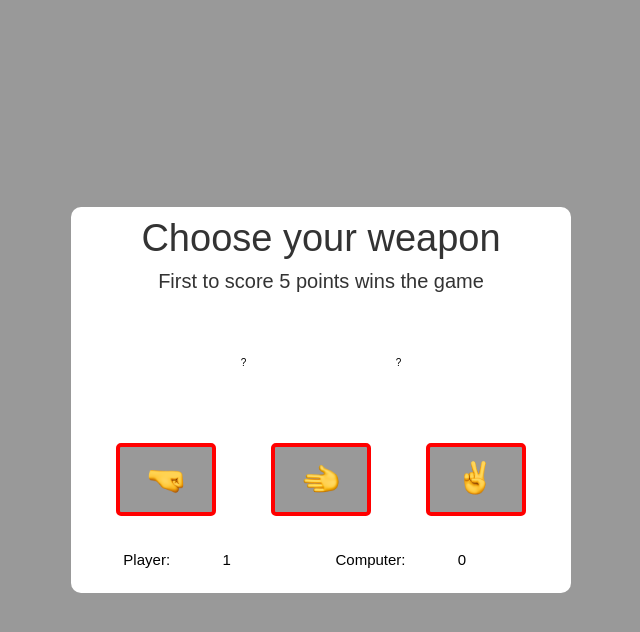
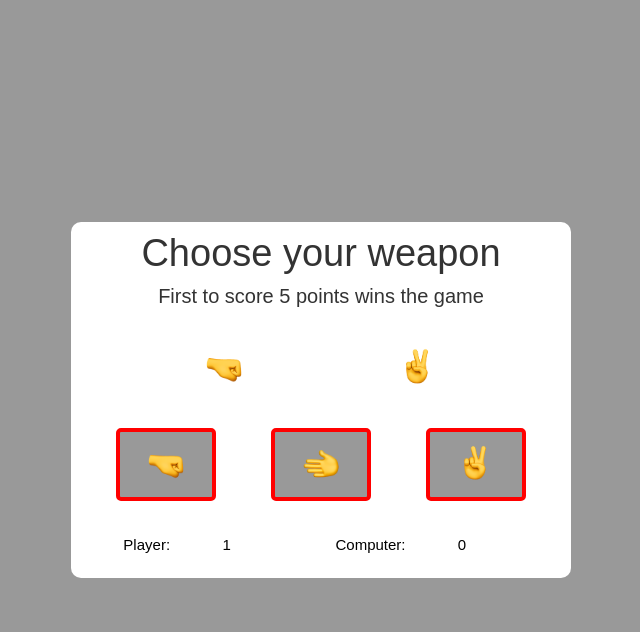
Before and after one commit to dhulkifl-a/Rock-Paper-Scissors, a plain HTML site: page index.html in a window 1280 px wide. Both pictures are taken after a click on the button 485 px from the left and 479 px from the top of the page. Shown: the whole page, without its empty margins (319-959 px from the left). Drawn offline with Linux system fonts and the light colour scheme.

Commit message:
Fix issue with images

```diff
--- a/index.html
+++ b/index.html
@@ -15,8 +15,8 @@
                 <h2>Choose your weapon</h2>
                 <h3>First to score 5 points wins the game</h3>
                 <div class="preview">
-                    <div class="preview-player">?</div>
-                    <div class="preview-computer">?</div>
+                    <div id="preview-player">?</div>
+                    <div id="preview-computer">?</div>
                 </div>
 
             </div>
--- a/javascript.js
+++ b/javascript.js
@@ -8,6 +8,17 @@ let playerValue = document.getElementById("playerScore").innerHTML;
 let compValue = document.getElementById('compScore').innerHTML;
 let playerScore = parseInt(playerValue);
 let compScore = parseInt(compValue);
+let RockImg = document.createElement('img');
+let PaperImg = document.createElement('img');
+let ScissorsImg = document.createElement('img');
+RockImg.src = "./images/Rock.png";
+RockImg.setAttribute("width", "82");
+PaperImg.src = "images/paper2.png";
+PaperImg.setAttribute("width", "82");
+ScissorsImg.src = "images/Scissors.png";
+ScissorsImg.setAttribute("width", "82");
+
+
 
 //Event Listeners
 Rockbtn.addEventListener('click', () => handleClick('Rock'));
@@ -35,9 +46,10 @@ function handleClick(playerSelection){
     const computerSelection = getComputerChoice();
     playRound(playerSelection, computerSelection);
 
+
     //Update
+    UpdateImg(playerSelection, computerSelection);
     UpdateScore(playerScore, compScore);
-
     isGameOver(playerScore, compScore);
 }
 
@@ -83,6 +95,8 @@ function closePopup() {
     document.getElementById('playerScore').innerHTML = playerScore;
     document.getElementById('compScore').innerHTML = compScore;
     document.getElementById('end-game-message').innerHTML = ""
+    document.getElementById('preview-player').innerHTML = "?"
+    document.getElementById('preview-computer').innerHTML = "?"
 }
 
 //Check if Game is over
@@ -97,3 +111,27 @@ function isGameOver(playerScore, compScore) {
     }
 
 }
+
+function UpdateImg(playerSelection, computerSelection) {
+    if (playerSelection == "Rock") {
+        document.getElementById("preview-player").innerHTML = ""
+        document.getElementById("preview-player").appendChild(RockImg);
+    } else if (playerSelection == "Scissors") {
+        document.getElementById("preview-player").innerHTML = ""
+        document.getElementById('preview-player').appendChild(ScissorsImg);
+    } else if (playerSelection == "Paper") {
+        document.getElementById("preview-player").innerHTML = ""
+        document.getElementById('preview-player').appendChild(PaperImg);
+    }
+
+    if (computerSelection == "Rock") {
+        document.getElementById('preview-computer').innerHTML = ""
+        document.getElementById('preview-computer').appendChild(RockImg);
+    } else if (computerSelection == "Scissors") {
+        document.getElementById('preview-computer').innerHTML = ""
+        document.getElementById('preview-computer').appendChild(ScissorsImg);
+    } else if (computerSelection == "Paper") {
+        document.getElementById('preview-computer').innerHTML = ""
+        document.getElementById('preview-computer').appendChild(PaperImg);
+    }
+}
--- a/style.css
+++ b/style.css
@@ -31,10 +31,11 @@ h3 {
 
 .preview {
     height: 100px;
-    margin: 20px;
     display: flex;
     justify-content: space-evenly;
     align-items: center;
+    font-size: 15px;
+    font-weight: 500;
 }
 .card {
     display: flex;
```
